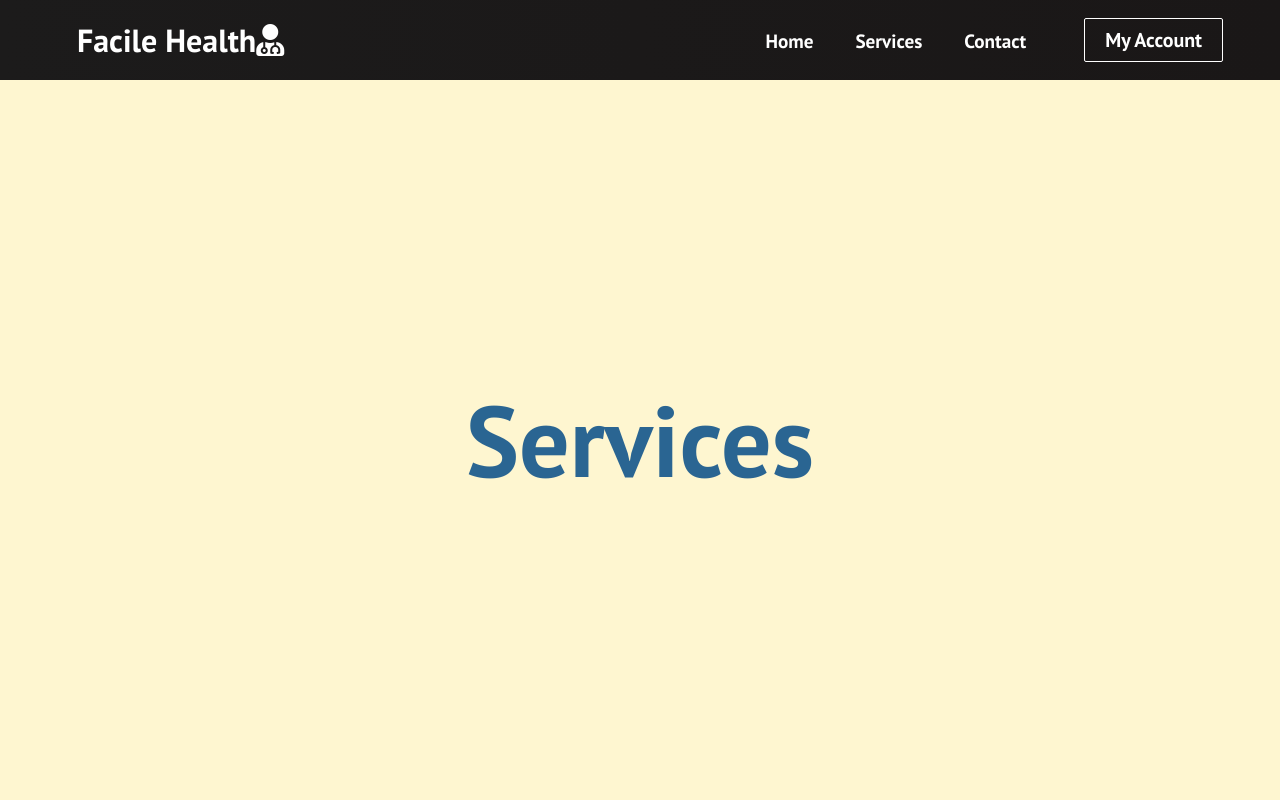
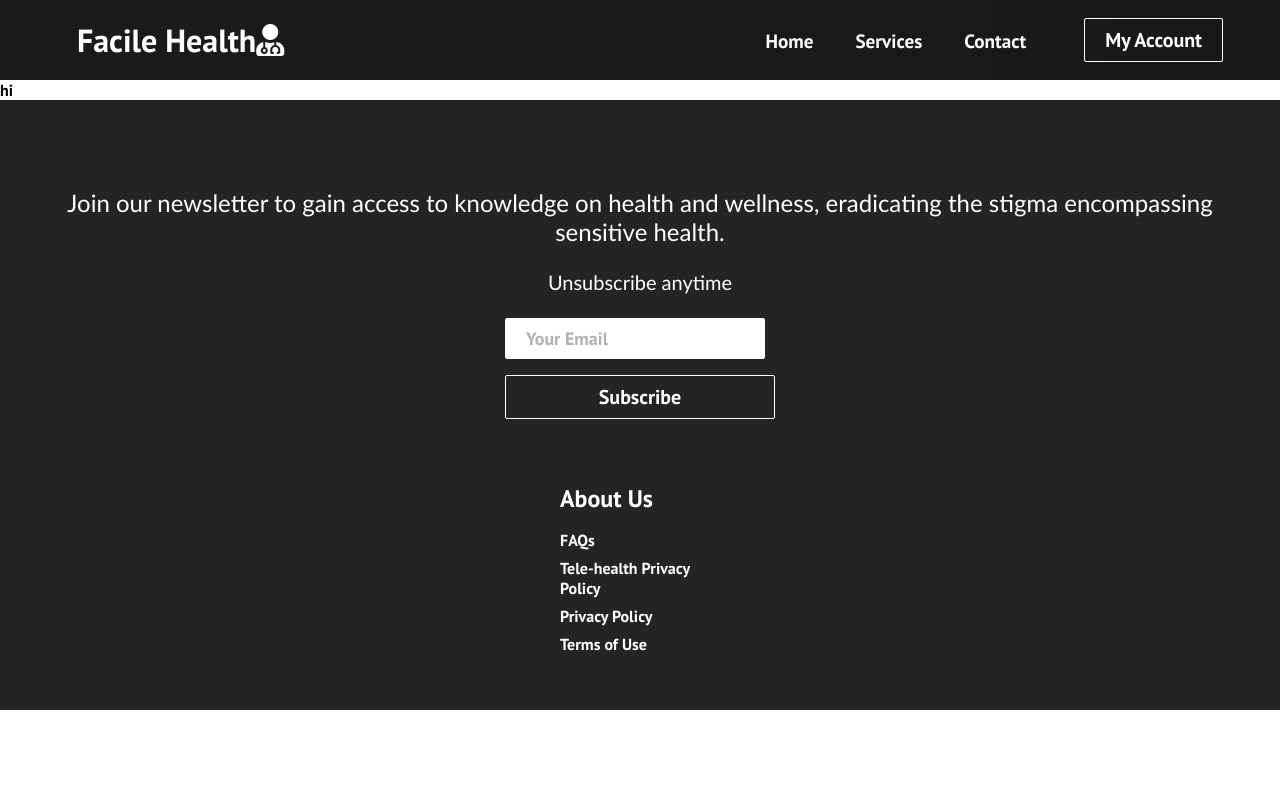
Before and after one commit to heeyane/facile-health, a React (Create React App) app in the folder facile-health-app/: page /services in a window 1280 px wide. Shown: the top 800 px of the page. Built offline with nearby package versions, Linux system fonts and the light colour scheme.

Commit message:
code clean ups

```diff
--- a/facile-health-app/src/App.js
+++ b/facile-health-app/src/App.js
@@ -8,7 +8,6 @@ import Contact from "./Components/Contact";
 import SignUp from "./Components/SignUp";
 import Footer from "./Components/Footer";
 import SignIn from './Components/SignIn';
-import axios from "axios";
 
 function App() {
 
@@ -39,7 +38,7 @@ function App() {
         <Route path='/services' component={Services} />
         <Route path='/contact' component={Contact} />
         <Route path='/sign-up' component={SignUp} />
-        <Route path='/sign-in' component={SignIn} />
+        <Route path='/sign-in' component={SignIn}/>
       </Switch>
       <Footer />
     </Router>
--- /dev/null
+++ b/facile-health-app/src/Components/Services.css
@@ -0,0 +1,4 @@
+.Container{
+    /*display: flex;*/
+    flex-direction: column-reverse;
+}
--- a/facile-health-app/src/Components/Services.js
+++ b/facile-health-app/src/Components/Services.js
@@ -1,8 +1,11 @@
 import React from 'react'
 import '../App.css'
+import './Services.css'
 
 export default function Services() {
     return (
-        <h1 className='services'>Services</h1>
-    )
-}
+        // <h1 className='services'>Services</h1>
+        <div>
+            hi
+        </div>
+    )}
--- a/facile-health-app/src/Components/SignIn.js
+++ b/facile-health-app/src/Components/SignIn.js
@@ -1,4 +1,4 @@
-import React from 'react'
+import React, {useState} from 'react'
 import '../App.css'
 import './SignIn.css'
 import {Button} from "./Button";
@@ -7,6 +7,8 @@ import './Button.css'
 // <h1 className='sign-up'>Sign Up</h1>
 
 export default function SignIn() {
+
+
     return (
         <form className='form-container-inline'>
             <br/>
@@ -22,12 +24,12 @@ export default function SignIn() {
 
                 <div className='second-sign-in'>
                     <label>Password:</label>
-                    <input type="text" className="form-control" placeholder="Password" />
+                    <input type="password" className="form-control" placeholder="Password" />
                 </div>
 
                 <div className='third-sign-in'>
                     <label>Confirm Password:</label>
-                    <input type="email" className="form-control" placeholder="Confirm Password" />
+                    <input type="password" className="form-control" placeholder="Confirm Password" />
                 </div>
 
             </div>
--- a/facile-health-app/src/Components/SymptomList.js
+++ b/facile-health-app/src/Components/SymptomList.js
@@ -1,7 +1,7 @@
 
 import React from 'react';
 
-const SymptomList = ({symptomList=[]}) => {
+const SymptomList = ({symptomList}) => {
     return (
         <>
             {symptomList.map((data, index) => {
```
